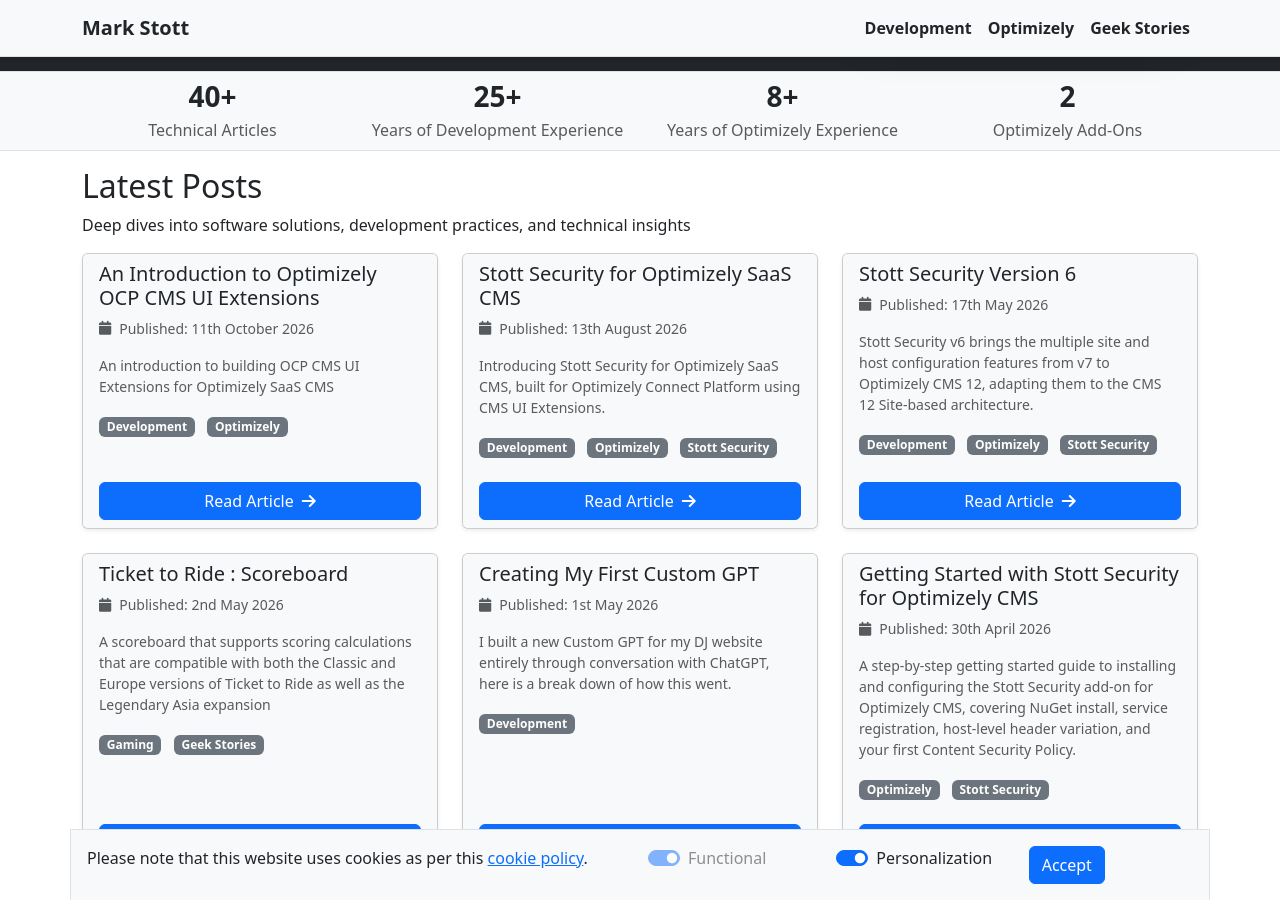
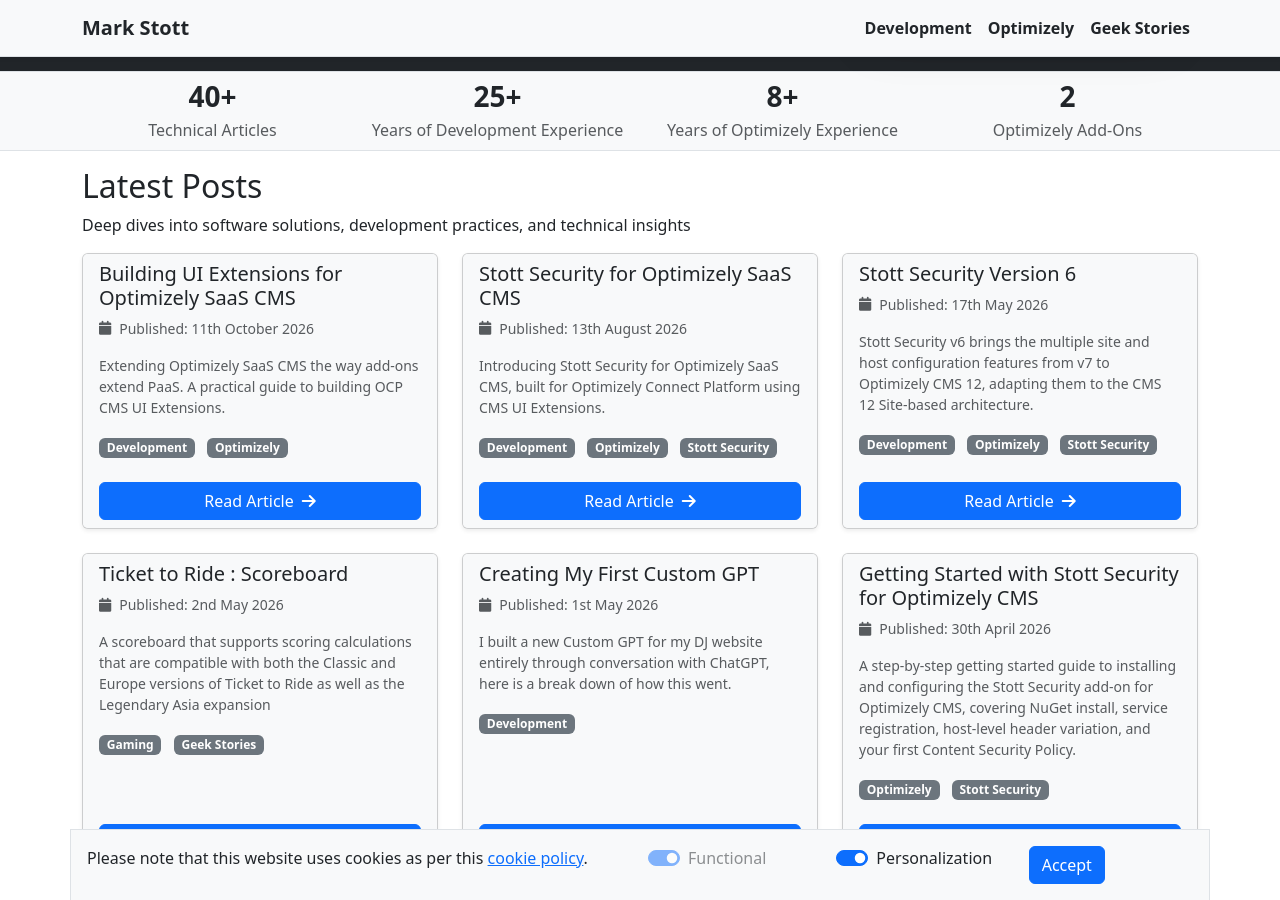
Before and after one commit to GeekInTheNorth/GeekInTheNorth.github.io, a Jekyll site: the page built from README.md, in a window 1280 px wide and 900 px high, scrolled down 475 px. Built offline with Jekyll 4.4.1, drawn with Linux system fonts in a browser that asks for light colours; some of the changed lines change nothing that is shown.

Commit message:
Update CM UI Extensions blog

````diff
--- a/_posts/2026-10-11-introduction-to-optimizely-cms-ui-extensions.md
+++ b/_posts/2026-10-11-introduction-to-optimizely-cms-ui-extensions.md
@@ -1,7 +1,7 @@
 ---
 layout: post
-title: "An Introduction to Optimizely OCP CMS UI Extensions"
-description: "An introduction to building OCP CMS UI Extensions for Optimizely SaaS CMS"
+title: "Building UI Extensions for Optimizely SaaS CMS"
+description: "Extending Optimizely SaaS CMS the way add-ons extend PaaS. A practical guide to building OCP CMS UI Extensions."
 permalink: "/article/introduction-to-optimizely-cms-ui-extensions"
 category:
   - Development
@@ -17,7 +17,7 @@
 
 Developers have been using add-ons to extend the functionality of Optimizely PaaS CMS for years.  These have been built using C# and deployed as NuGet packages. Where you have control of the code for the CMS, this is the optimum approach for seamless integration.  As Optimizely SaaS CMS becomes a more common approach for composable architecture, the way we extend the CMS has had to change.
 
-A CMS UI Extension is an application built in **node** and **JavaScript** that is deployed into the Optimizely Connect Platform (OCP).  From there, your app can be installed into any SaaS CMS that is within your organisation. There are currently three ways that your CMS UI Extension can manifest within your SaaS CMS:
+A CMS UI Extension is an application built in **Node.js** and **JavaScript** that is deployed into the Optimizely Connect Platform (OCP).  From there, your app can be installed into any SaaS CMS that is within your organisation. There are currently three ways that your CMS UI Extension can manifest within your SaaS CMS:
 
 - **Sidebar**: Appears within the CMS editor interface within a panel mounted to the right-hand side of the screen.
 - **View**: Mounts a standalone full-width page that is accessed via the Extensions option in the left-hand menu.
@@ -25,9 +25,9 @@
 
 ## Setting Up Your Environment
 
-In order to develop applications for OCP, you must be an Optimizely Partner or Customer and you must have Developer access to an OCP environment.  If you have access to OCP already, you may still need to raise a ticket with Optimizely Support to gain access as a Developer.
+To build apps for OCP, you need to be an Optimizely Partner or Customer with Developer access to an OCP environment.  Having access to OCP does not automatically make you a Developer, so you may need to raise a ticket with Optimizely Support to request it.
 
-Once you have access to the Developer Portal in OCP, you can generate an API key which you will use with the OCP CLI.  You should save this within a credentials file on your device as `~/.ocp/credentials.json` and then install the OCP CLI:
+Once you have access to the OCP Developer Portal, generate an API key for the OCP CLI.  Save the key to a credentials file at `~/.ocp/credentials.json` and then install the CLI:
 
 Windows:
 ```Powershell
@@ -63,7 +63,7 @@
 
 Before you get started with building your application you should look at installing the [Optimizely OCP Skills](https://github.com/optimizely/ocp-skills/) for your AI coding assistant.  Whether you clone these into your own repo or install them as a plugin is going to be your own decision.  It does come with 4 skills, 2 of which are migration skills. If you are new to OCP app development, you can focus on the **ocp-app-development** and **ocp-local-testing** skills.
 
-Optimizely have also created a sample OCP CMS UI Extension called [Unsplash Viewer](https://github.com/optimizely/unsplash-viewer-cms-ui-extension-ocp-app) that has both a `sidebar` panel and a full-page `view`.  It is worth looking at this sample repository to see how the two entry points are configured and to understand the general architecture of a CMS UI Extension.
+Optimizely have also created a sample OCP CMS UI Extension called [Unsplash Viewer](https://github.com/optimizely/unsplash-viewer-cms-ui-extension-ocp-app) that has both a **sidebar** panel and a full-page **view**.  It is worth looking at this sample repository to see how the two entry points are configured and to understand the general architecture of a CMS UI Extension.
 
 ## Thinking About Data
 
@@ -172,6 +172,28 @@
   - **entry_point**: This is the name of your entry point.
   - **accepts**: If you set this to `cms_ui_extension`, then it means the endpoint has no public URL and can only be accessed by the frontend using the `invokeFunction()` method.  Omit this if you want to provide a public endpoint.
 
+### SDKs
+
+A CMS UI Extension uses three Optimizely packages, plus a design system for the UI:
+
+| Package | Used By | Purpose |
+|---|---|---|
+| [@zaiusinc/app-sdk](https://www.npmjs.com/package/@zaiusinc/app-sdk) | Backend | The OCP App SDK.  Provides `App.Function`, `App.Response`, `storage`, `functions` and `logger`, along with `defineConfig` for `ocp-app.config.mjs`. |
+| [@optimizely/ocp-cms-ui-extensions-sdk](https://www.npmjs.com/package/@optimizely/ocp-cms-ui-extensions-sdk) | Build | A build plugin that teaches OCP about `ui_extensions` and `accepts: cms_ui_extension`.  This is never imported into your frontend code. |
+| [@optimizely/cms-extensibility-sdk](https://www.npmjs.com/package/@optimizely/cms-extensibility-sdk) | Frontend | Provides `register()` and the `ExtensionContext` used to talk to the CMS and your backend. |
+| [@optiaxiom/react](https://optimizely-axiom.github.io/optiaxiom/) | Frontend | Optimizely Axiom, the React design system used by the CMS itself. |
+
+The build plugin must be registered within `ocp-app.config.mjs`, otherwise `ocp app validate` will reject your `ui_extensions` and `accepts` declarations:
+
+```JavaScript
+import { defineConfig } from '@zaiusinc/app-sdk';
+import { cmsUiExtensions } from '@optimizely/ocp-cms-ui-extensions-sdk';
+
+export default defineConfig({
+  plugins: [cmsUiExtensions()]
+});
+```
+
 ### Backend
 
 Each function declared within the `functions` section of your `app.yml` has a matching entry file within `src/backend/functions/`.  The `entry_point` must match the name of the exported class, and that class must extend `App.Function` from the `@zaiusinc/app-sdk` package and implement a `perform()` method that returns an `App.Response`.  One thing to watch out for is that the status code is the **first** argument for `App.Response`, which is the opposite of the standard web `Response` object.
@@ -258,13 +280,24 @@
 - The response includes a `cacheSeconds` value to encourage the consuming website to cache the response.  Without this, every page request on the head would result in a request to OCP.
 - Having nothing published yet returns an empty array with a `200` status so the head can apply its own defaults, while a genuine failure returns a `503` so the head can tell the difference and fall back gracefully.
 - The response contract is identical to the compiled headers endpoint in the PaaS version of Stott Security, allowing a single consumer implementation to work with either product.
-- The endpoint is anonymous by design.  These headers are visible on every response from the website anyway, but this is a deliberate decision and you should consider carefully what data you expose from any public function.
+- The endpoint is anonymous by design.  These headers are visible on every response from the website anyway, but this is a deliberate decision and you should consider carefully what data you expose from any public function.  If your data has privacy needs, then consider requiring an API Key.
 
 > Please note that I will cover consuming this endpoint in a headless solution in a future article so as to not detract from the topic of this article.
 
 ### Frontend
 
 Each entry within the `ui_extensions` section of your `app.yml` has a matching entry file within `src/cms-ui-extensions/`.  For Stott Security for SaaS CMS, this is a single `view` with an entry point of `SecurityConsole`, which maps to `SecurityConsole.view.tsx`.  The frontend is built with React and is rendered within an iFrame inside of the CMS.
+
+Your CMS UI Extension may have multiple entry points that manifest within the CMS in different ways. The naming convention for a UI entry file is as follows:
+
+```
+<Name>.<injection-point>.{ts,tsx,js,jsx}
+
+// Examples
+MyExtension.view.tsx
+MyExtension.sidebar.ts
+MyExtension.property-editor.js
+```
 
 #### SecurityConsole.view.tsx
 
@@ -296,6 +329,22 @@
 ```
 
 A nice benefit of this approach is that there are no URLs, authentication cookies, CORS rules or CSRF tokens to manage within the frontend.  The call never leaves the CMS host and OCP takes care of routing it to your backend function.  It is worth noting that `invokeFunction()` will only reject on a transport failure, application errors are returned as a normal response with a non-2xx status code, so you will want to handle both.
+
+The `ExtensionContext` offers more than the console needs.  Which members are available depends on where your extension manifests within the CMS:
+
+- **context.extension**: Available to all extensions.
+  - `setReady()` tells the CMS that your extension has finished loading.  The CMS may show a loading indicator until this is called.
+  - `getDefinition()` returns the id, display name, type and configuration of your extension.
+  - `invokeFunction(functionId, parameters)` calls a backend function.  The `functionId` is the key under `functions` in your `app.yml` (e.g. `cms_extension`) and not the class name.
+- **context.content**: Only meaningful within a `sidebar`.
+  - `get()` returns a snapshot of the content currently being edited, including its key, version, locale and public URL.
+  - `subscribe(callback)` notifies you when the content being edited changes.
+- **context.property**: Only bound within a `property-editor`.
+  - `get()` returns the current value of the property, whether it is read-only and any property settings.
+  - `set(value)` updates the value of the property.  This resolves to `{ success, error }` rather than throwing an error, so make sure you check `success`.
+  - `subscribe(callback)` notifies you when the value of the property changes.
+
+For both `content` and `property`, the `subscribe()` method only fires on subsequent changes.  You should call `get()` to read the initial value and then `subscribe()` to receive later changes, otherwise your component will remain empty until something changes.  The `subscribe()` method also returns a function that you should call to unsubscribe when your component unmounts.
 
 The rest of the file is a fairly standard React component.  The UI is built with [Optimizely Axiom](https://www.npmjs.com/package/@optiaxiom/react) (`@optiaxiom/react`), which is Optimizely's own design system, and helps the extension look and feel like a native part of the CMS.  Every Axiom component reads its design tokens from the `AxiomProvider`, so this needs to wrap your entire extension or the components will render unstyled.
 
````
